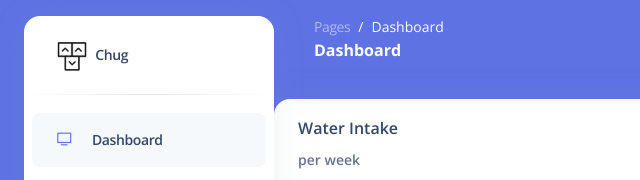
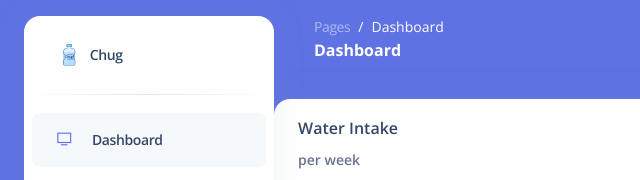
Before and after one commit to Olivery0307/Civic-Hackathon-Clug, a website: page argon-dashboard-master/dashboard.html in a window 1280 px wide. Shown: the top 180 px of the page, 0-640 px from the left. Drawn offline with nearby package versions, Linux system fonts and the light colour scheme.

Commit message:
fix ref2

```diff
--- a/argon-dashboard-master/dashboard.html
+++ b/argon-dashboard-master/dashboard.html
@@ -40,8 +40,8 @@
   <aside class="sidenav bg-white navbar navbar-vertical navbar-expand-xs border-0 border-radius-xl my-3 fixed-start ms-4 " id="sidenav-main">
     <div class="sidenav-header">
       <i class="fas fa-times p-3 cursor-pointer text-secondary opacity-5 position-absolute end-0 top-0 d-none d-xl-none" aria-hidden="true" id="iconSidenav"></i>
-      <a class="navbar-brand m-0" href="/Users/oliveryang/Desktop/mobile-app-html-template/index.html" target="_blank">
-        <img src="./assets/img/logo-ct-dark.png" class="navbar-brand-img h-100" alt="main_logo">
+      <a class="navbar-brand m-0" href="../index.html" target="_blank">
+        <img src="./assets/img/2024-02-18-removebg-preview.png" class="navbar-brand-img h-100" alt="main_logo">
         <span class="ms-1 font-weight-bold">Chug</span>
       </a>
     </div>
```
Also changed, not shown: argon-dashboard-master/assets/img/2024-02-18-removebg-preview.png (added), 1 other file.
